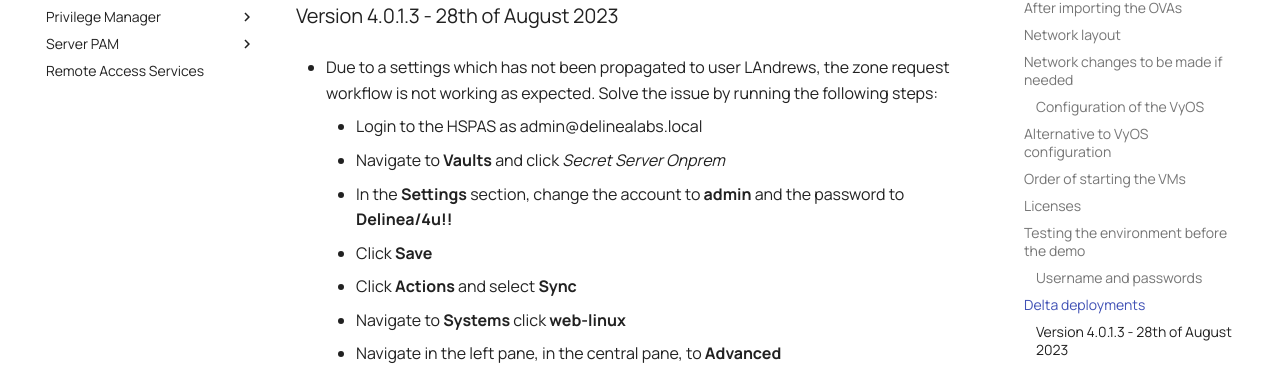
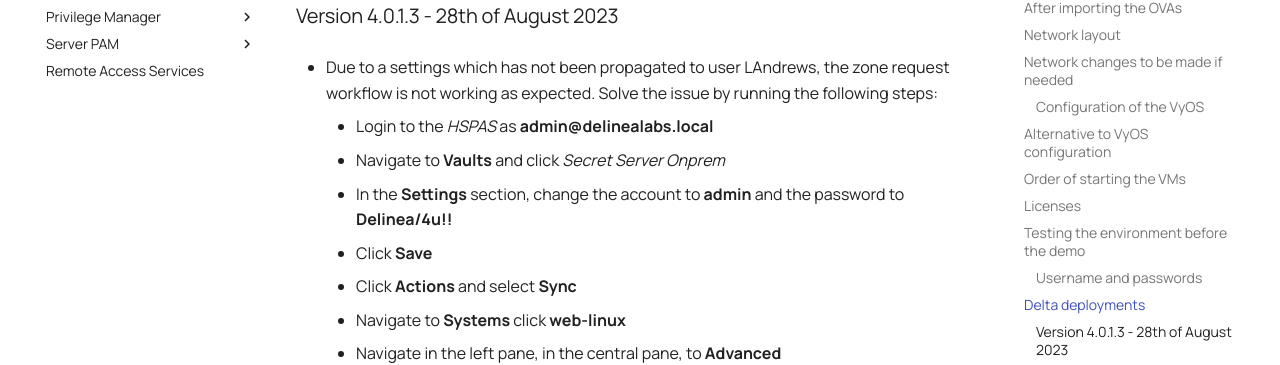
Before and after one commit to wessenstam/demoguide, an MkDocs documentation site: the page built from docs/instructor/instructor.md, in a window 1280 px wide and 900 px high, scrolled down 6967 px. Shown: the part 145-510 px from the top of the window. Built offline with MkDocs 1.6.1 and Material for MkDocs 9.7.7, drawn with Linux system fonts in a browser that asks for light colours.

Commit message:
Typo version 4.0.1.3

```diff
--- a/docs/instructor/instructor.md
+++ b/docs/instructor/instructor.md
@@ -174,7 +174,7 @@
 
 - Due to a settings which has not been propagated to user LAndrews, the zone request workflow is not working as expected. Solve the issue by running the following steps:
 
-    - Login to the HSPAS as admin@delinealabs.local
+    - Login to the *HSPAS* as **admin@delinealabs.local**
     - Navigate to **Vaults** and click *Secret Server Onprem*
     - In the **Settings** section, change the account to **admin** and the password to **Delinea/4u!!**
     - Click **Save**
```
